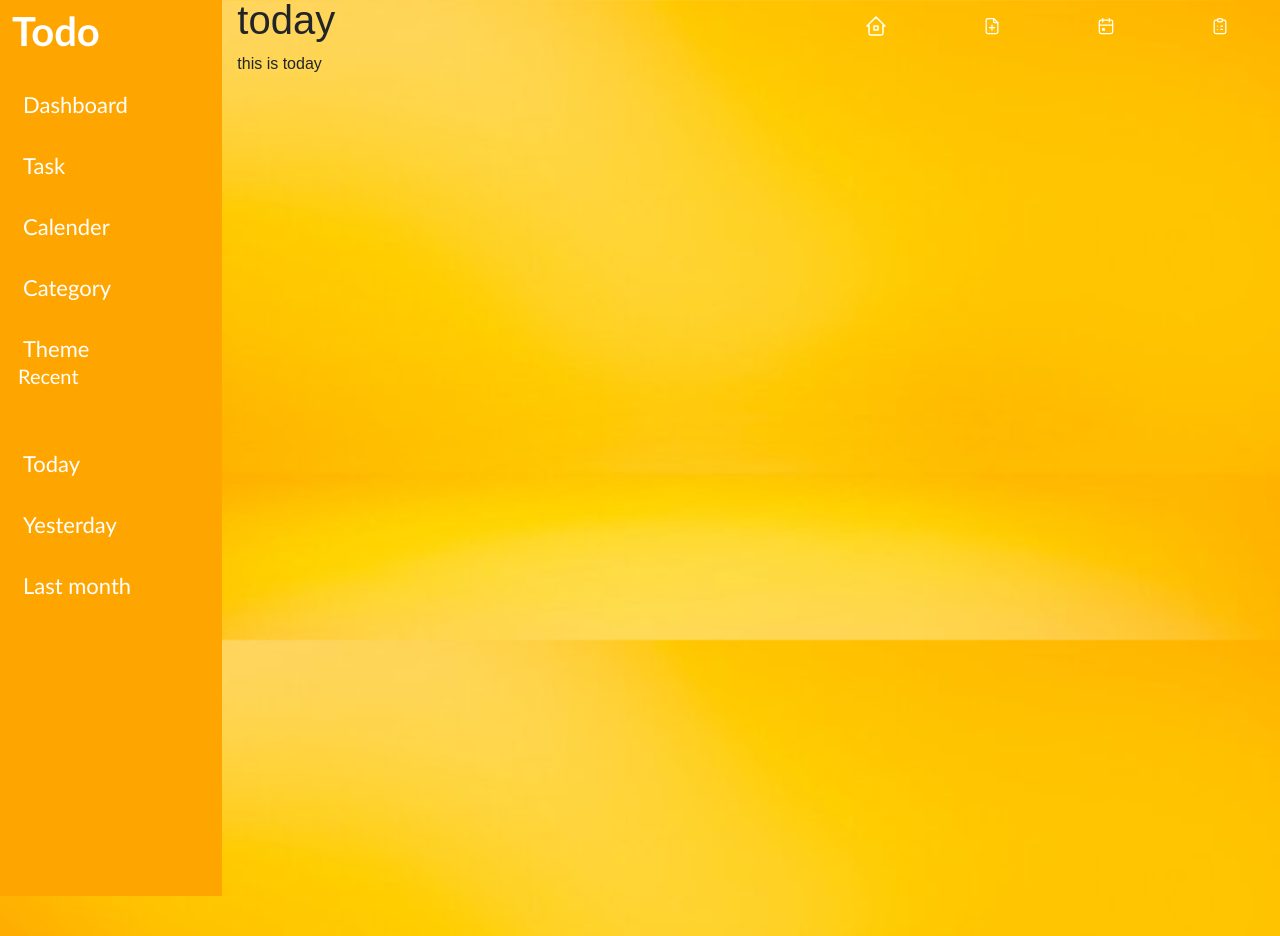
After one commit to iamaswathisnair/originalprjct-aswathi, a Django app: page /today/ in a window 1280 px wide. The commit adds this page. Shown: the top 936 px of the page. Run offline with Django 3.2, Linux system fonts and the light colour scheme.

Commit message:
ADDING CHANGES

```diff
--- a/todoapp/page_app/forms.py
+++ b/todoapp/page_app/forms.py
@@ -1,6 +1,7 @@
 from django import forms
 from django.contrib.auth.forms import UserCreationForm
 from django.contrib.auth.models import User
+from .models import Task
 
 class userform(UserCreationForm):
 
@@ -12,3 +13,8 @@ class userform(UserCreationForm):
     class Meta:
           model = User
           fields = ('username','email','password1','password2')
+
+# class TaskForm(forms.ModelForm):
+#       class Meta:
+#             model = Task
+#             fields =('title','start_date','end_date','deadline','completionstatus','description')
--- a/todoapp/page_app/static/css/home.css
+++ b/todoapp/page_app/static/css/home.css
@@ -15,8 +15,9 @@ h6 {
 .hometag {
   width: 400px;
   height: 200px;
-  margin-top: 100px;
+  margin-top: 275px;
   color: white;
+
 }
 .p-tag {
   font-size: 30px;
--- a/todoapp/page_app/static/css/style.css
+++ b/todoapp/page_app/static/css/style.css
@@ -8,6 +8,7 @@
   margin-top:-16px;
   font-family:'Gill Sans', 'Gill Sans MT', Calibri, 'Trebuchet MS', sans-serif;
   font-weight:900;
+  /* background-color: darkgreen; */
 
 
 }
@@ -37,11 +38,7 @@ h3 {
   margin-top: -60px;
 }
 
-.my-nav {
-  margin-top: 70px;
 
-  color: white !important;
-}
 .border-nav {
   background-color: orange;
   height: 900px;
@@ -51,21 +48,52 @@ h3 {
     color:white ; */
 }
 
+.my-nav {
+  margin-top: 60px;
+  /* background-color: blue; */
+  margin-left: 5px;
+}
+
 
 .nav-item a {
+  /* main */
+  /* background-color: darkred; */
   color: white;
-  line-height: 50px;
-  font-size: 20px;
+  line-height: 25px;
+  font-size: 22px;
   font-family: 'Gill Sans', 'Gill Sans MT', Calibri, 'Trebuchet MS', sans-serif;
   margin-left: 10px;
-  /* background-color: blueviolet; */
+  margin-top: 20px;
 }
 
+
+.today{
+
+  margin-left: 5px;
+  margin-top: 30px;
+  /* background-color:black */
+}
+
+
+
 .nav-item a svg {
+  /* icon */
   margin-top: -50px;
   margin-right: 30px;
+  margin-left: 38px;
 
-  /* display: flex;
+  /* background-color:crimson; */
+}
+
+
+
+
+
+
+
+
+
+/* display: flex;
   gap: 10px;
             width: 100%;
             justify-content:space-between;
@@ -73,7 +101,7 @@ h3 {
           background-color: coral ;
              color: black;
             flex-direction:row; */
-}
+
 
 
 
--- a/todoapp/page_app/templates/base.html
+++ b/todoapp/page_app/templates/base.html
@@ -43,8 +43,7 @@
         <div class="collapse navbar-collapse"   id="navbarSupportedContent">
           <ul class="navbar-nav ms-auto mb-2 mb-lg-0">
             <li class="nav-item">
-              <a class="nav-link" aria-current="page" href="{% url 'home' %}"
-                >
+              <a class="nav-link" aria-current="page" href="{% url 'home' %}">
                 <svg xmlns="http://www.w3.org/2000/svg" class="icon icon-tabler icon-tabler-home-2" width="24" height="24" viewBox="0 0 24 24" stroke-width="1.5" stroke="#ffffff" fill="none" stroke-linecap="round" stroke-linejoin="round">
                   <path stroke="none" d="M0 0h24v24H0z" fill="none"/>
                   <polyline points="5 12 3 12 12 3 21 12 19 12" />
@@ -165,7 +164,7 @@
                       d="M1 1h4l2.68 13.39a2 2 0 0 0 2 1.61h9.72a2 2 0 0 0 2-1.61L23 6H6"
                     ></path>
                   </svg> {% endcomment %}
-                  calender
+                  Calender
                 </a>
               </li>
               <li class="nav-item">
@@ -191,7 +190,7 @@
                 </a>
               </li>
               <li class="nav-item">
-                <a class="nav-link" href="#">
+                <a class="nav-link" href="{% url 'theme' %}">
                   {% comment %} <svg
                     xmlns="http://www.w3.org/2000/svg"
                     width="24"
@@ -208,7 +207,7 @@
                     <line x1="12" y1="20" x2="12" y2="4"></line>
                     <line x1="6" y1="20" x2="6" y2="14"></line>
                   </svg> {% endcomment %}
-                  theme
+                  Theme
                 </a>
               </li>
               {% comment %} <li class="nav-item">
@@ -256,9 +255,10 @@
                 </svg> {% endcomment %}
               </a>
             </h6>
-            <ul class="nav flex-column mb-2">
-              <li class="nav-item">
-                <a class="nav-link" href="#">
+            <div class="today">
+            <ul class="nav flex-column mb-2" >
+              <li class="nav-item" >
+                <a class="nav-link" href="{% url 'today' %}">
                   {% comment %} <svg
                     xmlns="http://www.w3.org/2000/svg"
                     width="24"
@@ -283,7 +283,7 @@
                 </a>
               </li>
               <li class="nav-item">
-                <a class="nav-link" href="#">
+                <a class="nav-link" href="{% url 'yesterday' %}">
                   {% comment %} <svg
                     xmlns="http://www.w3.org/2000/svg"
                     width="24"
@@ -308,7 +308,7 @@
                 </a>
               </li>
               <li class="nav-item">
-                <a class="nav-link" href="#">
+                <a class="nav-link" href="{% url 'lastmonth' %}">
                   {% comment %} <svg
                     xmlns="http://www.w3.org/2000/svg"
                     width="24"
@@ -335,6 +335,7 @@
 
             </ul>
           </div>
+          </div>
         </nav>
         <main role="main" class="col-md-9 ml-sm-auto col-lg-10 pt-5 px-4">
           {% block content %}
--- /dev/null
+++ b/todoapp/page_app/templates/today.html
@@ -0,0 +1,18 @@
+{% extends 'base.html' %}
+{% load static %}
+
+
+{% block title %}
+today
+{% endblock title %}
+
+{% block style %}
+<link rel="stylesheet" href="{% static 'css/home.css' %}"/>
+{% endblock style %}
+
+
+
+{% block content %}
+<h1>today</h1>
+<p>this is today</p>
+{% endblock content %}
--- a/todoapp/page_app/urls.py
+++ b/todoapp/page_app/urls.py
@@ -7,6 +7,11 @@ urlpatterns = [
     path('task/', views.task,name='task'),
     path('calender/', views.calender,name='calender'),
     path('category/', views.category,name='category'),
+    path('theme/', views.theme,name='theme'),
+    path('today/', views.today,name='today'),
+    path('yesterday/', views.yesterday,name='yesterday'),
+    path('lastmonth/', views.lastmonth,name='lastmonth'),
+
     path('user/logout/', views.logout_user,name='logout_user'),
 
     path('user/register/', views.user_registration, name='userregistration'),
--- a/todoapp/page_app/views.py
+++ b/todoapp/page_app/views.py
@@ -1,6 +1,7 @@
 from django.shortcuts import render,redirect
 from .forms import userform
 from .models import Profile
+from .models import Category
 from django.contrib.auth.forms import AuthenticationForm
 from django.contrib.auth import authenticate,login,logout
 from django.contrib.auth.decorators import user_passes_test
@@ -18,8 +19,20 @@ def task(request):
     return render(request,'task.html')
 def calender(request):
     return render(request,'calender.html')
+
+def theme(request):
+    return render(request,'theme.html')
+def today(request):
+    return render(request,'today.html')
+def yesterday(request):
+    return render(request,'yesterday.html')
+def lastmonth(request):
+    return render(request,'lastmonth.html')
+
+
 def category(request):
-    return render(request,'category.html')
+    allCategory = Category.objects.all()
+    return render(request,'category.html',{"category":allCategory})
 
 def register(request):
     if request.method=='POST':
```
Also changed, not shown: todoapp/page_app/static/css/cat.css (added, +20 -0 lines), todoapp/page_app/templates/category.html (+9 -2 lines), todoapp/page_app/templates/lastmonth.html (added, +18 -0 lines), todoapp/page_app/templates/theme.html (added, +18 -0 lines), todoapp/page_app/templates/yesterday.html (added, +18 -0 lines).
